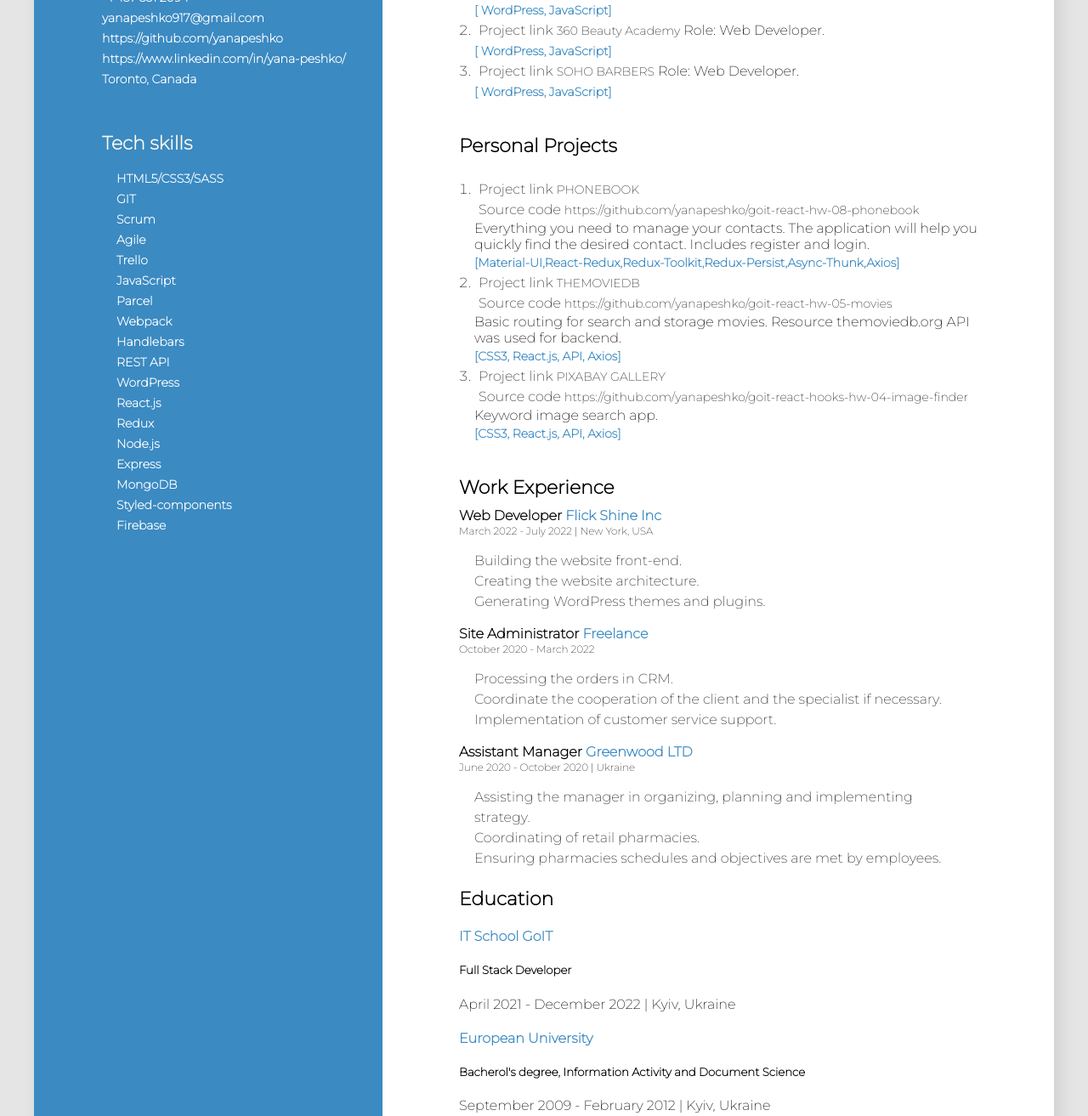
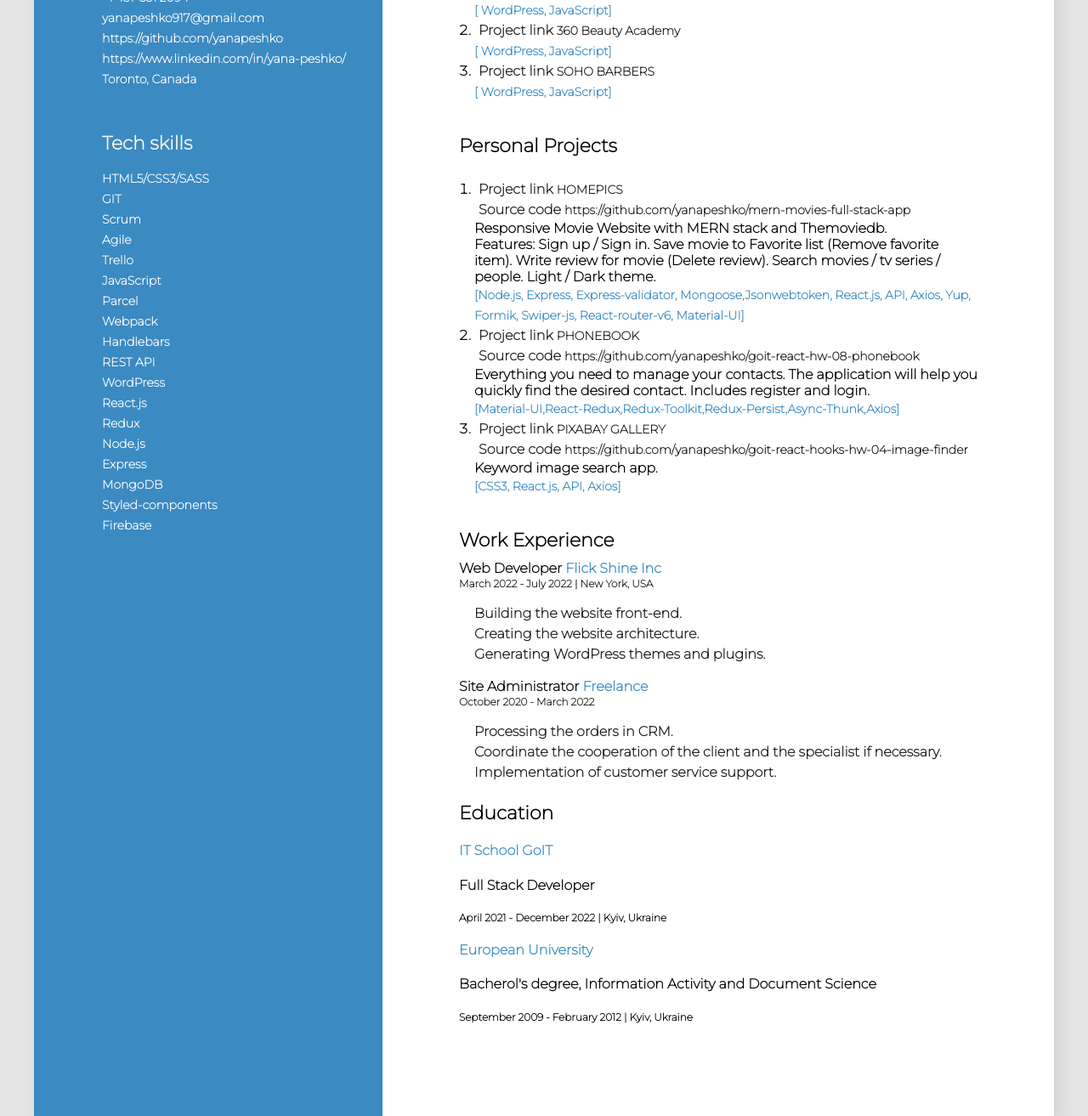
Before and after one commit to yanapeshko/my-resume, a React app: page / in a window 1280 px wide. Shown: the part 540-1853 px from the top of the page at 85% size. Built offline with nearby package versions, Linux system fonts and the light colour scheme.

Commit message:
fixing font-weight,-1company

```diff
--- a/public/index.html
+++ b/public/index.html
@@ -51,7 +51,6 @@
                 class="my-projects-link"
                 >Skin Center NY</a
               >
-              Role: Web Developer.
 
               <br /><span class="my-projects-bracket">
                 [ WordPress, JavaScript]</span
@@ -65,7 +64,7 @@
                 class="my-projects-link"
                 >360 Beauty Academy</a
               >
-              Role: Web Developer.
+
               <br /><span class="my-projects-bracket">
                 [ WordPress, JavaScript]</span
               >
@@ -78,7 +77,7 @@
                 class="my-projects-link"
                 >SOHO BARBERS</a
               >
-              Role: Web Developer.
+
               <br /><span class="my-projects-bracket">
                 [ WordPress, JavaScript]</span
               >
@@ -87,6 +86,31 @@
           <h3 class="main-content-title">Personal Projects</h3>
 
           <ol class="my-projects-list">
+            <li class="my-projects-item">
+              <span class="my-projects-text">Project link</span>
+              <a
+                target="_blank"
+                href="https://mern-movies-full-stack-app.vercel.app/"
+                class="my-projects-link"
+                >HOMEPICS</a
+              ><br />
+              <span class="my-projects-text">Source code</span>
+              <a
+                target="_blank"
+                href="https://github.com/yanapeshko/mern-movies-full-stack-app"
+                class="my-projects-link"
+                >https://github.com/yanapeshko/mern-movies-full-stack-app</a
+              ><br />
+              Responsive Movie Website with MERN stack and Themoviedb.<br />
+              Features: Sign up / Sign in. Save movie to Favorite list (Remove
+              favorite item). Write review for movie (Delete review). Search
+              movies / tv series / people. Light / Dark theme. <br />
+              <span class="my-projects-bracket">
+                [Node.js, Express, Express-validator, Mongoose,Jsonwebtoken,
+                React.js, API, Axios, Yup, Formik, Swiper-js, React-router-v6,
+                Material-UI]</span
+              >
+            </li>
             <li class="my-projects-item">
               <span class="my-projects-text">Project link</span>
               <a
@@ -111,27 +135,7 @@
                 [Material-UI,React-Redux,Redux-Toolkit,Redux-Persist,Async-Thunk,Axios]</span
               >
             </li>
-            <li class="my-projects-item">
-              <span class="my-projects-text">Project link</span>
-              <a
-                target="_blank"
-                href="https://yp917-movies.netlify.app/"
-                class="my-projects-link"
-                >THEMOVIEDB</a
-              ><br />
-              <span class="my-projects-text">Source code</span>
-              <a
-                target="_blank"
-                href="https://github.com/yanapeshko/goit-react-hw-05-movies"
-                class="my-projects-link"
-                >https://github.com/yanapeshko/goit-react-hw-05-movies</a
-              ><br />
-              Basic routing for search and storage movies. Resource
-              themoviedb.org API was used for backend. <br />
-              <span class="my-projects-bracket">
-                [CSS3, React.js, API, Axios]</span
-              >
-            </li>
+
             <li class="my-projects-item">
               <span class="my-projects-text">Project link</span>
               <a
@@ -203,7 +207,7 @@
           </div>
 
           <!---Company 1-->
-          <div class="my-work-experience-company-block">
+          <!-- <div class="my-work-experience-company-block">
             <h4 class="my-work-experience-position">
               Assistant Manager
               <span class="my-work-experience-company">Greenwood LTD</span>
@@ -225,7 +229,7 @@
                 employees.
               </li>
             </ul>
-          </div>
+          </div> -->
         </div>
 
         <!--My education-->
@@ -233,12 +237,16 @@
           <h3 class="main-content-title">Education</h3>
 
           <h4 class="my-education-experience">IT School GoIT</h4>
-          <h5>Full Stack Developer</h5>
-          <p>April 2021 - December 2022 | Kyiv, Ukraine</p>
+          <h4>Full Stack Developer</h4>
+          <p class="my-education-period">
+            April 2021 - December 2022 | Kyiv, Ukraine
+          </p>
 
           <h4 class="my-education-experience">European University</h4>
-          <h5>Bacherol's degree, Information Activity and Document Science</h5>
-          <p>September 2009 - February 2012 | Kyiv, Ukraine</p>
+          <h4>Bacherol's degree, Information Activity and Document Science</h4>
+          <p class="my-education-period">
+            September 2009 - February 2012 | Kyiv, Ukraine
+          </p>
         </div>
       </div>
 
--- a/src/index.css
+++ b/src/index.css
@@ -16,7 +16,7 @@ body {
   padding: 100px 90px;
 }
 .main-content-title {
-  font-style: normal;
+  font-style: bold;
   font-weight: bold;
   font-size: 22px;
   line-height: 27px;
@@ -47,7 +47,7 @@ body {
   margin: 0;
   width: 600px;
   font-style: normal;
-  font-weight: normal;
+  font-weight: bold;
   font-size: 16px;
   line-height: 24px;
   color: #000000;
@@ -69,10 +69,11 @@ body {
 }
 .my-projects-item {
   color: #000000;
+  font-weight: bold;
 }
 .my-projects-link {
   font-style: normal;
-  font-weight: 500;
+  font-weight: bold;
   font-size: 14px;
   line-height: 24px;
   color: #201f1f;
@@ -84,7 +85,7 @@ body {
 }
 .my-projects-text {
   font-style: normal;
-  font-weight: normal;
+  font-weight: bold;
   font-size: 16px;
   line-height: 24px;
   color: #201f1f;
@@ -112,7 +113,7 @@ body {
 }
 .my-work-period {
   font-style: normal;
-  font-weight: normal;
+  font-weight: bold;
   font-size: 12px;
   line-height: 15px;
   color: #201f1f;
@@ -127,13 +128,18 @@ body {
 .my-work-experience-duty {
   list-style-type: none;
   font-style: normal;
-  font-weight: normal;
+  font-weight: bold;
   font-size: 16px;
   line-height: 24px;
   color: #201f1f;
 }
 .my-work-experience-company-block {
   margin: 0 15px 0 0;
+}
+.my-education-period {
+  font-weight: bold;
+  font-size: 12px;
+  line-height: 15px;
 }
 
 /* sidebar section */
@@ -183,7 +189,7 @@ body {
 }
 /* tech skills section */
 .tech-skills-list {
-  padding: 0 0 0 17px;
+  padding: 0;
 }
 .tech-skills-item {
   list-style-type: none;
```
